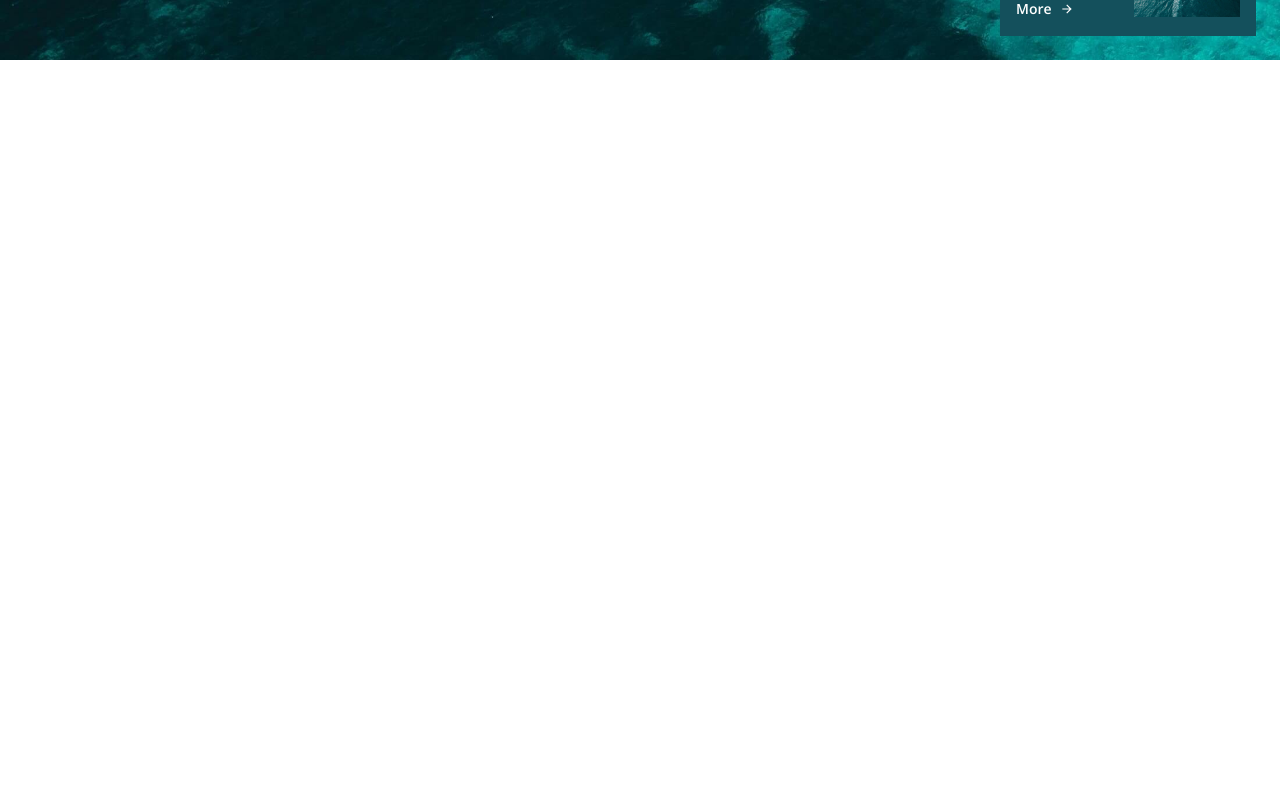
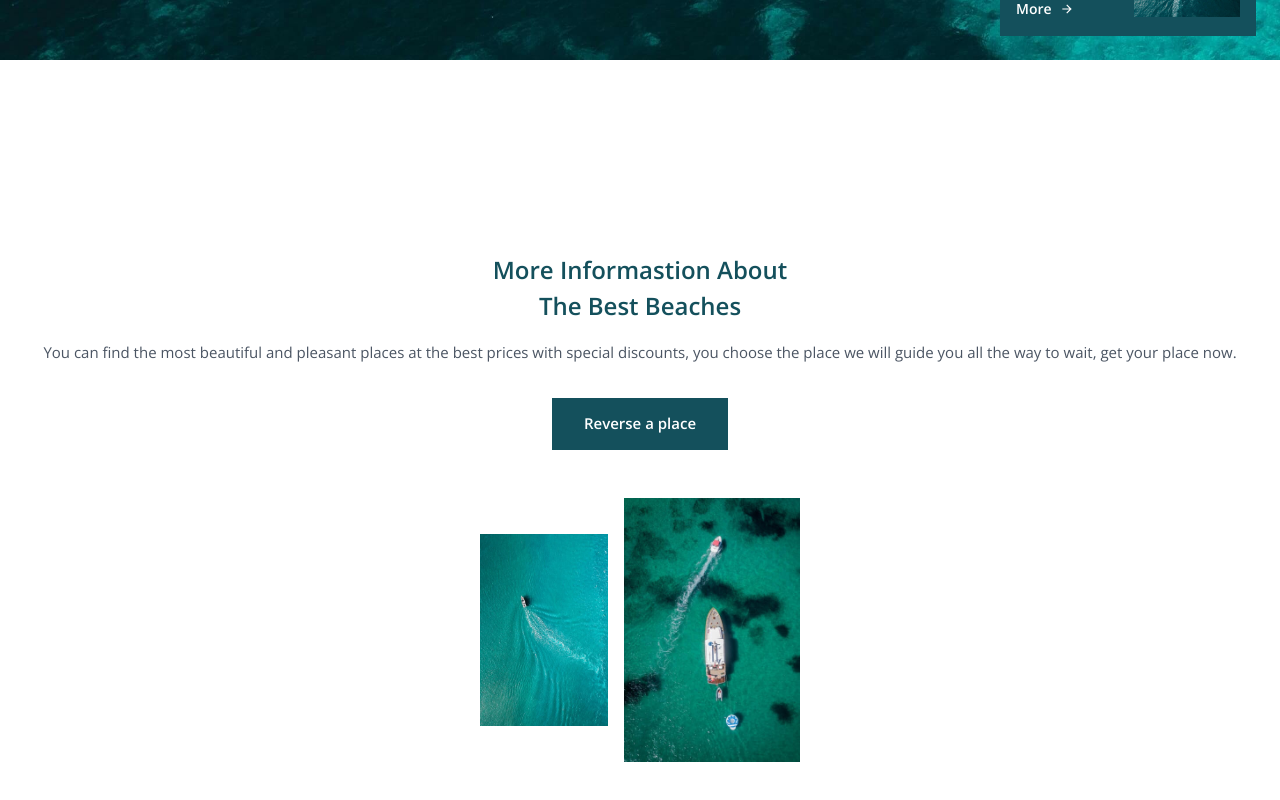
Before and after one commit to fajarfadillahh/travel-agency-react-tailwind, a React (Vite) app: page / in a window 1280 px wide. Shown: the part 620-1420 px from the top of the page. Before the commit the page ends 800 px from the top, so only its background shows below. Built offline with nearby package versions, Linux system fonts and the light colour scheme.

Commit message:
create About part of the HomePage

```diff
--- a/src/pages/Home.jsx
+++ b/src/pages/Home.jsx
@@ -3,12 +3,16 @@ import React from "react";
 // import components & parts
 import Header from "../components/Header";
 import Hero from "../parts/HomePage/Hero";
+import About from "../parts/HomePage/About";
 
 export default function Home() {
   return (
     <>
       <Header />
-      <Hero />
+      <main className="overflow-hidden">
+        <Hero />
+        <About />
+      </main>
     </>
   );
 }
--- /dev/null
+++ b/src/parts/HomePage/About.jsx
@@ -0,0 +1,36 @@
+import React from "react";
+
+// import components & parts
+import Button from "../../components/Button";
+
+// import images
+import AboutImg1 from "../../assets/images/about1.jpg";
+import AboutImg2 from "../../assets/images/about2.jpg";
+
+export default function About() {
+  return (
+    <section className="about section">
+      <div className="about__container container grid justify-items-center gap-12">
+        <div className="about__data text-center">
+          <h1 className="about__title section-title">
+            More Informastion About <br />
+            The Best Beaches
+          </h1>
+          <p className="about__text section-text pb-8">
+            You can find the most beautiful and pleasant places at the best
+            prices with special discounts, you choose the place we will guide
+            you all the way to wait, get your place now.
+          </p>
+          <Button url="/" className="about__button inline-flex">
+            Reverse a place
+          </Button>
+        </div>
+
+        <div className="about__img flex items-center gap-4">
+          <img src={AboutImg1} alt="about img" className="about__img-1 w-32" />
+          <img src={AboutImg2} alt="about img" className="about__img-2 w-44" />
+        </div>
+      </div>
+    </section>
+  );
+}
```
